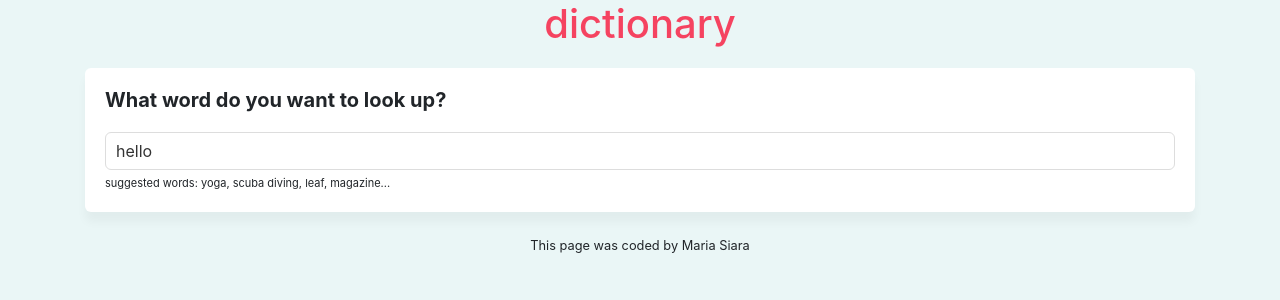
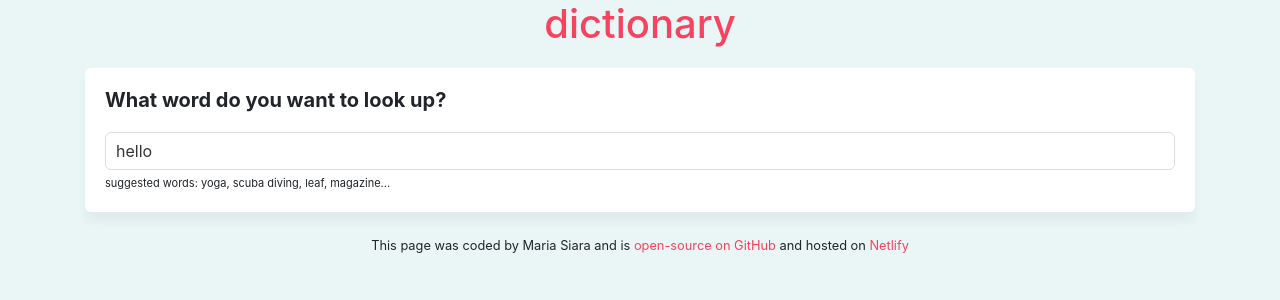
Before and after one commit to Mar-Sia/dictionary-project-react, a React (Create React App) app: page / in a window 1280 px wide. Shown: the top 300 px of the page. Built offline with nearby package versions, Linux system fonts and the light colour scheme; no server answers.

Commit message:
Added footer links

```diff
--- a/src/App.css
+++ b/src/App.css
@@ -24,3 +24,7 @@ h3 {
   font-size: 24px;
   color: #f76b8a;
 }
+
+.App-footer a {
+  color: var(--main-color);
+}
--- a/src/App.js
+++ b/src/App.js
@@ -11,7 +11,24 @@ export default function App() {
       </div>
       <Dictionary defaultKeyword="hello" />
       <footer className="App-footer">
-        <small>This page was coded by Maria Siara</small>
+        <small>
+          This page was coded by Maria Siara and is{" "}
+          <a
+            href="https://github.com/Mar-Sia/dictionary-project-react"
+            target="_blank"
+            rel="noreferrer"
+          >
+            open-source on GitHub
+          </a>{" "}
+          and hosted on{" "}
+          <a
+            href="https://idyllic-profiterole-8e0002.netlify.app"
+            target="_blank"
+            rel="noreferrer"
+          >
+            Netlify
+          </a>
+        </small>
       </footer>
     </div>
   );
```
